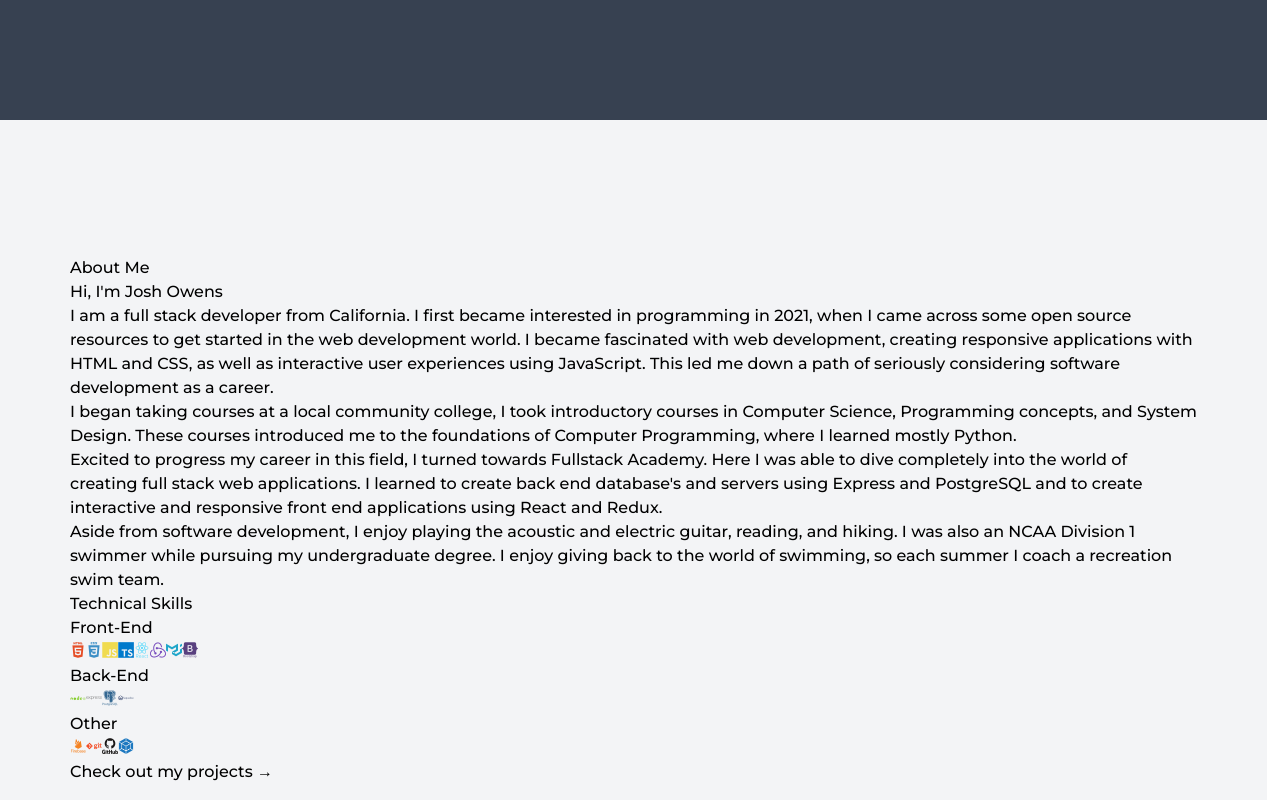
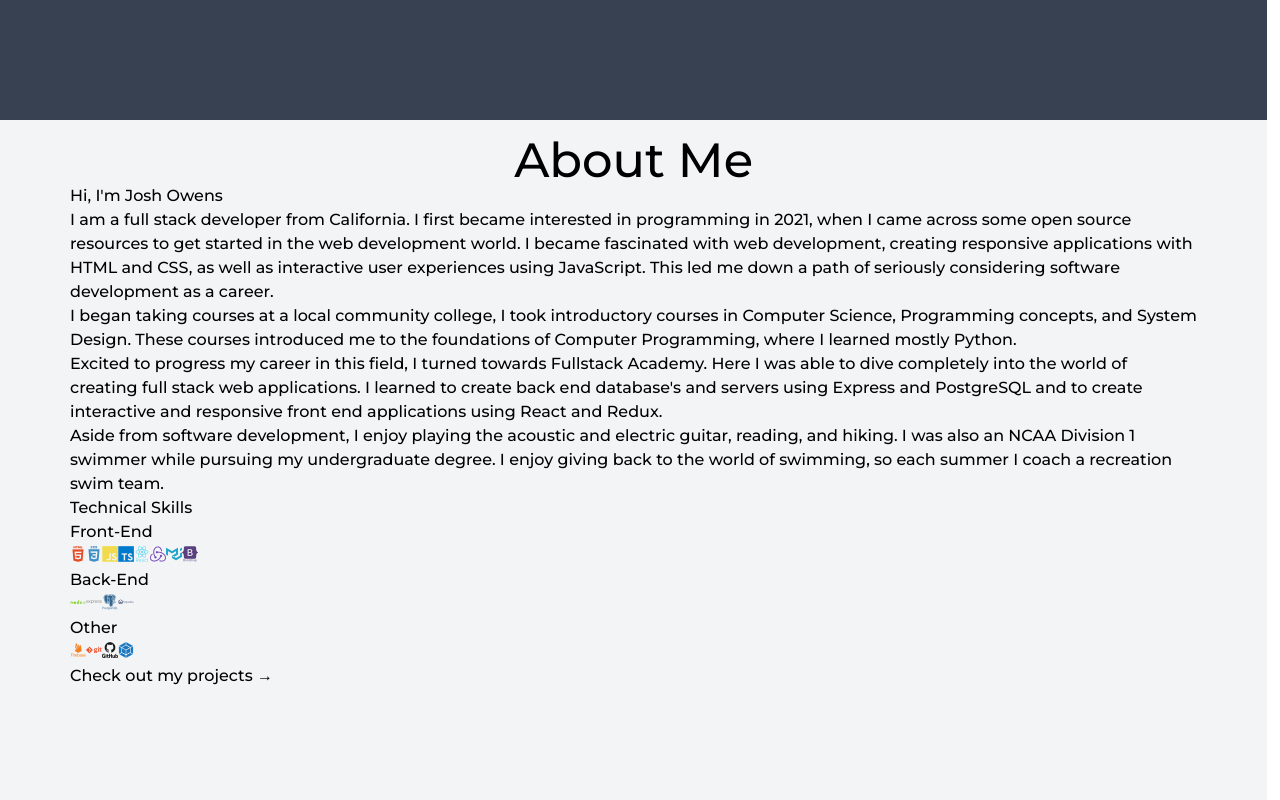
Before and after one commit to Joshowens16/portfolio_v2, a React (Vite) app: page /about in a window 1280 px wide. Shown: the part 720-1520 px from the top of the page. Built offline with nearby package versions, Linux system fonts and the light colour scheme.

Commit message:
workingon styling

```diff
--- a/src/About.tsx
+++ b/src/About.tsx
@@ -26,8 +26,10 @@ const other: React.ReactElement[] = [
 
 const About = () => {
   return (
-    <div className="bg-gray-100 h-screen px-[70px] flex flex-wrap justify-center flex-col content-center w-[99.01vw] select-none">
-      <h1>About Me</h1>
+    <div className="bg-gray-100 h-screen px-[70px] flex flex-wrap flex-col content-center w-[99.01vw] select-none">
+      <h1 className="flex flex-col justify-self-center self-center text-5xl mt-4">
+        About Me
+      </h1>
       <div className="">
         <h2>Hi, I'm Josh Owens</h2>
         <p>
--- a/src/index.css
+++ b/src/index.css
@@ -4,6 +4,7 @@
 @import url("https://fonts.googleapis.com/css2?family=Montserrat:wght@500&display=swap");
 body {
   font-family: "Montserrat", sans-serif;
+  overflow-x: hidden;
 }
 
 .no-scrollbar::-webkit-scrollbar {
```
